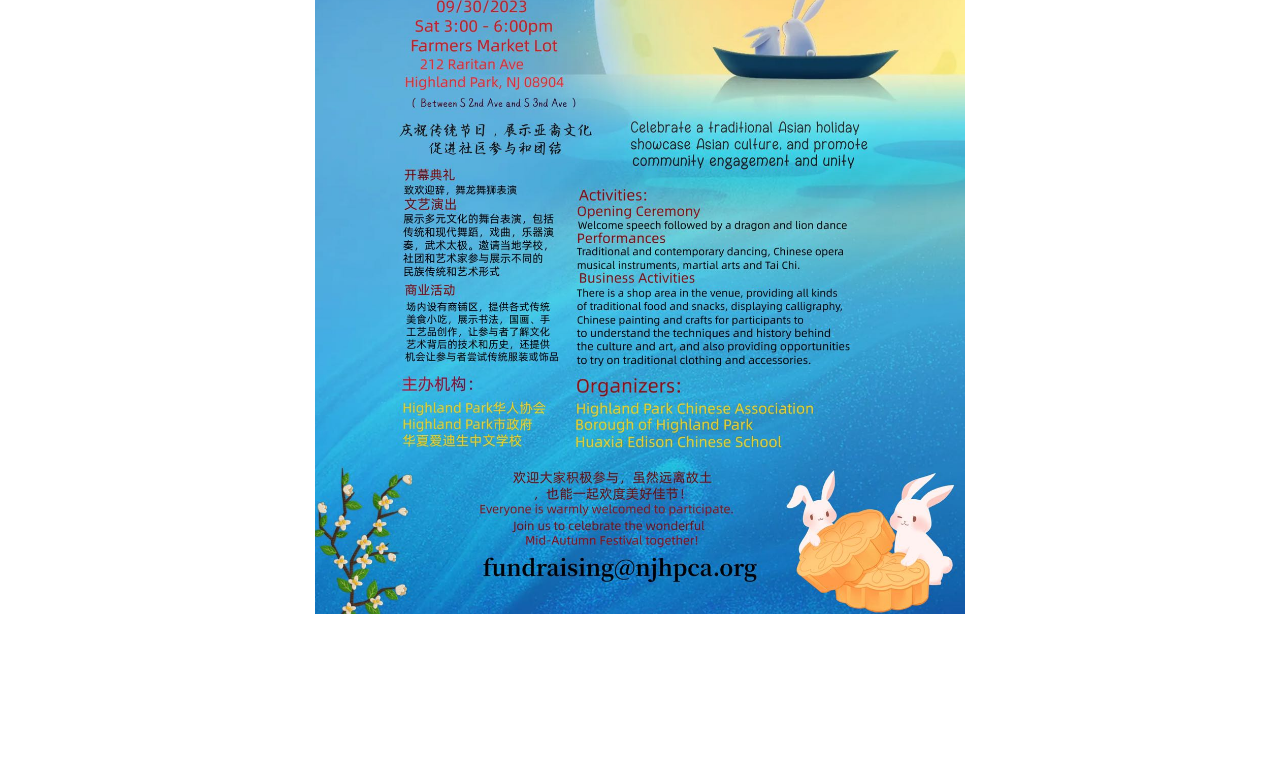
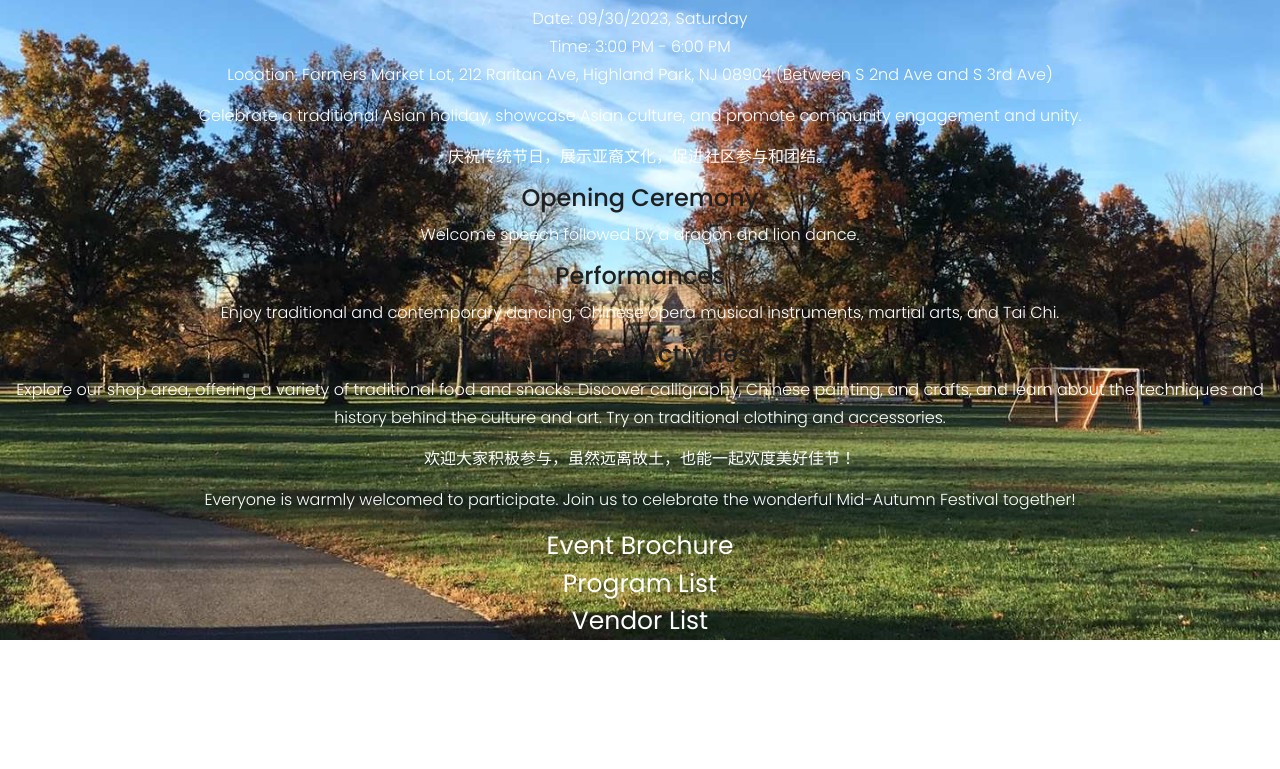
Before and after one commit to njhpca/njhpca.github.io, a plain HTML site: page midautumn.html in a window 1280 px wide. Shown: the part 277-1046 px from the top of the page. Drawn offline with Linux system fonts and the light colour scheme.

Commit message:
trying pr with new info

```diff
--- a/midautumn.html
+++ b/midautumn.html
@@ -105,33 +105,74 @@
     <!-- midautumn-start -->
 
     <!DOCTYPE html>
-    <html lang="en">
-    <head>
-        <meta charset="UTF-8">
-        <meta name="viewport" content="width=device-width, initial-scale=1.0">
+<html>
+<head>
+    <style>
+        body {
+            background-image: url('img/hp-dp-sunny-view1.jpeg');
+            background-size: cover;
+            background-repeat: no-repeat;
+            background-attachment: fixed;
+            margin: 0;
+            padding: 0;
+        }
+
+        .center {
+            text-align: center;
+            margin-top: 150px;
+            color: white;
+        }
+    </style>
+</head>
+    <style>
+        .center {
+            text-align: center;
+            margin-top: 150px;
+            color: white;
+        }
+    </style>
+    <div class="center">
         <style>
+            p {
+                color: white;
 
-            /* Create the container for the image */
-            .image-container {
-                width: 750px;
-                margin: 0 auto; /* Center the container horizontally */
-                padding: 50px;
-            }
-
-            /* Style for the image */
-            .image-container img {
-                max-width: 100%; /* Ensure the image doesn't exceed the container's width */
-                height: auto; /* Maintain the image's aspect ratio */
-                display: block; /* Remove any extra spacing below the image */
-                margin: 0 auto; /* Center the image horizontally */
             }
         </style>
+        <h1>2023 MID-AUTUMN FESTIVAL Highland Park</h1>
+        <h2>2023年中秋庆祝活动</h2>
+        <h3>Mid-Autumn Festival Celebration</h3>
+        <p>Date: 09/30/2023, Saturday<br> Time: 3:00 PM - 6:00 PM<br> Location: Farmers Market Lot, 212 Raritan Ave, Highland Park, NJ 08904 (Between S 2nd Ave and S 3rd Ave)</p>
+        <p>Celebrate a traditional Asian holiday, showcase Asian culture, and promote community engagement and unity.</p>
+        <p>庆祝传统节日，展示亚裔文化，促进社区参与和团结。</p>
+        <h3>Opening Ceremony</h3>
+        <p>Welcome speech followed by a dragon and lion dance.</p>
+        <h3>Performances</h3>
+        <p>Enjoy traditional and contemporary dancing, Chinese opera musical instruments, martial arts, and Tai Chi.</p>
+        <h3>Business Activities</h3>
+        <p>Explore our shop area, offering a variety of traditional food and snacks. Discover calligraphy, Chinese painting, and crafts, and learn about the techniques and history behind the culture and art. Try on traditional clothing and accessories.</p>
+        <p>欢迎大家积极参与，虽然远离故土，也能一起欢度美好佳节！</p>
+        <p>Everyone is warmly welcomed to participate. Join us to celebrate the wonderful Mid-Autumn Festival together!</p>
+
+    <head>
+        <body>
+                <style>
+                    a {
+                        font-size: 25px; /* Set the font size to 18 pixels */
+                        color: white;   /* Set the text color to white */
+                        text-decoration: none; /* Remove the default underline on links */
+                    }
+                </style>
+                <a href="img/midautumnpic.png">Event Brochure</a>
+                <br>
+                <a href="img/midautumnpic.png">Program List</a>
+                <br>
+                <a href="img/midautumnpic.png">Vendor List</a>
+            </div>
+
+        </body>
     </head>
-    <body>
-        <!-- Container for the image -->
-        <div class="image-container">
-            <img src="img/midautumnpic.png" alt="Your Image">
-        </div>
+
+
 
     <!-- midautumn-end -->
 
```
